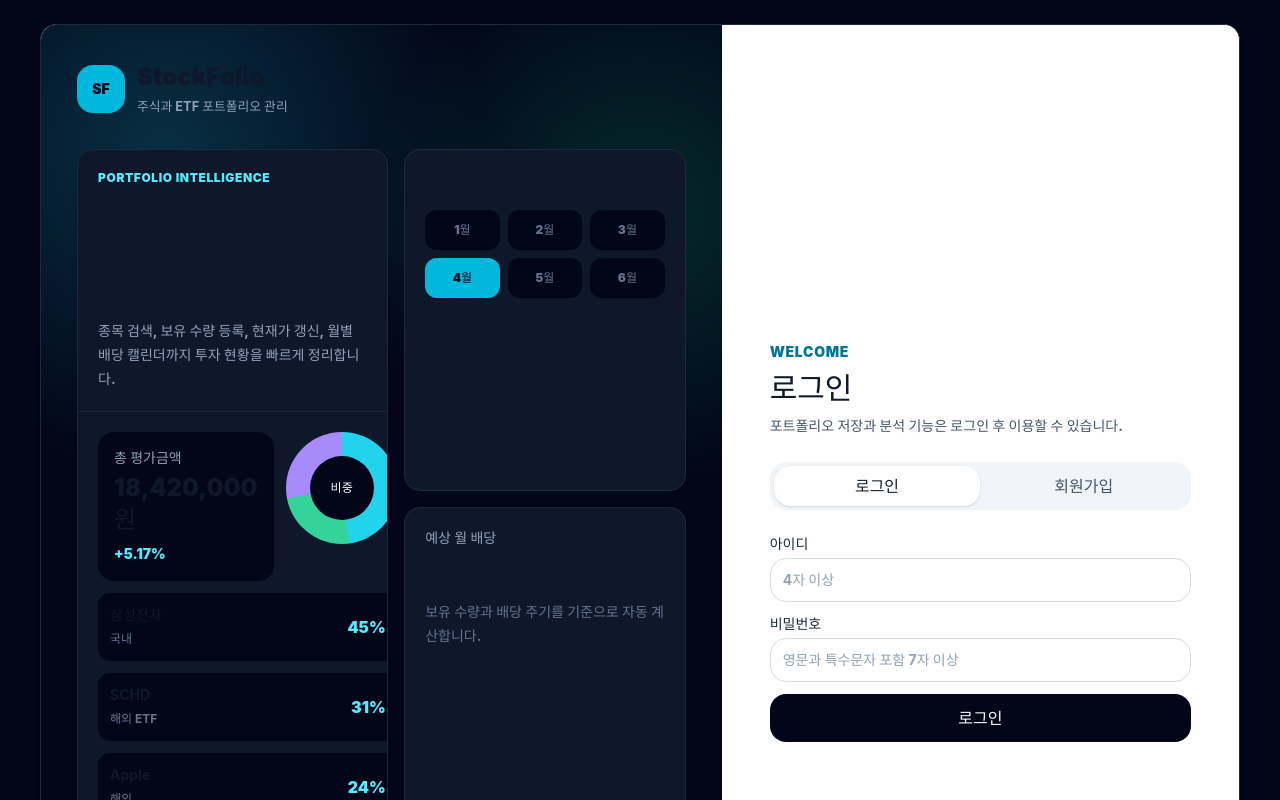
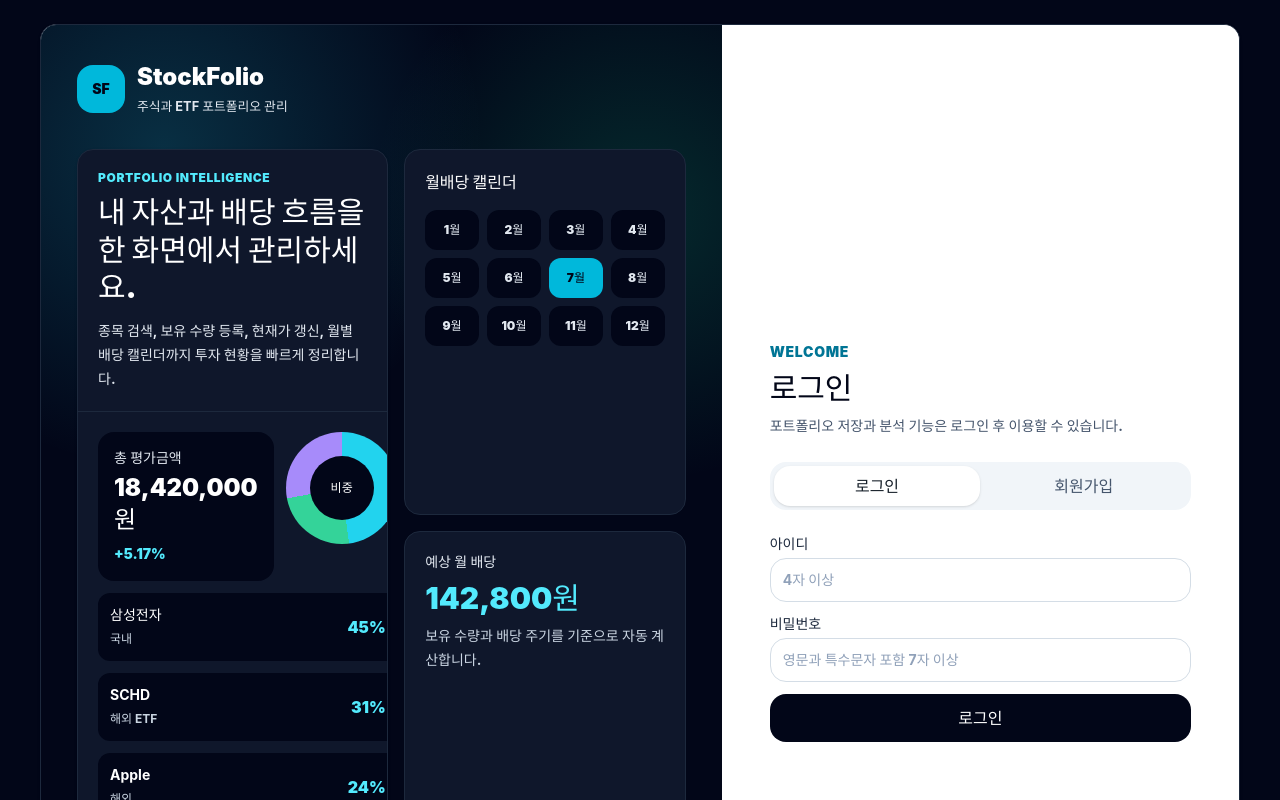
Before and after one commit to Hhan119/StockFolio, a React (Vite) app in the folder front/: page /login in a window 1280 px wide. Shown: the top 800 px of the page. Built offline with nearby package versions, Linux system fonts and the light colour scheme; no server answers.

Commit message:
Fix login promo contrast

```diff
--- a/front/src/index.css
+++ b/front/src/index.css
@@ -38,10 +38,10 @@ a {
   color: #17202a;
 }
 
-:where(.bg-white:not([class*="dark:bg-"]) h1),
-:where(.bg-white:not([class*="dark:bg-"]) h2),
-:where(.bg-white:not([class*="dark:bg-"]) h3),
-:where(.bg-white:not([class*="dark:bg-"]) strong) {
+:where(.bg-white:not([class*="dark:bg-"]) h1:not([class*="text-"])),
+:where(.bg-white:not([class*="dark:bg-"]) h2:not([class*="text-"])),
+:where(.bg-white:not([class*="dark:bg-"]) h3:not([class*="text-"])),
+:where(.bg-white:not([class*="dark:bg-"]) strong:not([class*="text-"])) {
   color: #0f172a;
 }
 
--- a/front/src/pages/auth/LoginPage.jsx
+++ b/front/src/pages/auth/LoginPage.jsx
@@ -72,7 +72,7 @@ function LoginPage() {
               <span className="grid h-12 w-12 place-items-center rounded-2xl bg-cyan-500 text-sm font-black text-slate-950">SF</span>
               <span>
                 <strong className="block text-2xl font-black text-white">StockFolio</strong>
-                <small className="font-bold text-slate-400">주식과 ETF 포트폴리오 관리</small>
+                <small className="font-bold text-slate-200">주식과 ETF 포트폴리오 관리</small>
               </span>
             </Link>
 
@@ -81,14 +81,14 @@ function LoginPage() {
                 <div className="border-b border-slate-800 p-5">
                   <p className="text-xs font-black uppercase tracking-wider text-cyan-300">Portfolio Intelligence</p>
                   <h2 className="mt-2 text-3xl font-black leading-tight text-white">내 자산과 배당 흐름을 한 화면에서 관리하세요.</h2>
-                  <p className="mt-3 text-sm font-bold leading-6 text-slate-400">
+                  <p className="mt-3 text-sm font-bold leading-6 text-slate-200">
                     종목 검색, 보유 수량 등록, 현재가 갱신, 월별 배당 캘린더까지 투자 현황을 빠르게 정리합니다.
                   </p>
                 </div>
                 <div className="grid gap-3 p-5">
                   <div className="grid gap-3 sm:grid-cols-[1fr_auto]">
                     <div className="rounded-2xl bg-slate-950 p-4">
-                      <p className="text-sm font-bold text-slate-400">총 평가금액</p>
+                      <p className="text-sm font-bold text-slate-200">총 평가금액</p>
                       <strong className="mt-1 block text-2xl font-black text-white">18,420,000원</strong>
                       <span className="mt-2 inline-block text-sm font-black text-cyan-300">+5.17%</span>
                     </div>
@@ -104,7 +104,7 @@ function LoginPage() {
                     <div className="grid grid-cols-[1fr_auto] items-center rounded-xl bg-slate-950 p-3" key={name}>
                       <div>
                         <strong className="block text-sm text-white">{name}</strong>
-                        <span className="text-xs font-bold text-slate-500">{market}</span>
+                        <span className="text-xs font-bold text-slate-300">{market}</span>
                       </div>
                       <span className="font-black text-cyan-300">{ratio}</span>
                     </div>
@@ -115,18 +115,18 @@ function LoginPage() {
               <div className="grid gap-4">
                 <div className="rounded-2xl border border-slate-800 bg-slate-900 p-5">
                   <h3 className="font-black text-white">월배당 캘린더</h3>
-                  <div className="mt-4 grid grid-cols-3 gap-2">
-                    {[1, 2, 3, 4, 5, 6].map((month) => (
-                      <div className={`rounded-xl p-3 text-center text-xs font-black ${month === 4 ? "bg-cyan-500 text-slate-950" : "bg-slate-950 text-slate-500"}`} key={month}>
+                  <div className="mt-4 grid grid-cols-4 gap-2">
+                    {Array.from({ length: 12 }, (_, index) => index + 1).map((month) => (
+                      <div className={`rounded-xl p-3 text-center text-xs font-black ${month === 7 ? "bg-cyan-500 text-slate-950" : "bg-slate-950 text-slate-200"}`} key={month}>
                         {month}월
                       </div>
                     ))}
                   </div>
                 </div>
                 <div className="rounded-2xl border border-slate-800 bg-slate-900 p-5">
-                  <p className="text-sm font-bold text-slate-400">예상 월 배당</p>
+                  <p className="text-sm font-bold text-slate-200">예상 월 배당</p>
                   <strong className="mt-2 block text-3xl font-black text-cyan-300">142,800원</strong>
-                  <p className="mt-2 text-sm font-bold leading-6 text-slate-500">보유 수량과 배당 주기를 기준으로 자동 계산합니다.</p>
+                  <p className="mt-2 text-sm font-bold leading-6 text-slate-300">보유 수량과 배당 주기를 기준으로 자동 계산합니다.</p>
                 </div>
               </div>
             </div>
@@ -136,7 +136,7 @@ function LoginPage() {
                 <article className="rounded-2xl border border-slate-800 bg-slate-900 p-4" key={item.title}>
                   <span className="grid h-10 w-10 place-items-center rounded-2xl bg-cyan-500/15 text-xs font-black text-cyan-300">{item.icon}</span>
                   <h2 className="mt-3 text-sm font-black text-white">{item.title}</h2>
-                  <p className="mt-1 text-xs font-bold leading-5 text-slate-400">{item.text}</p>
+                  <p className="mt-1 text-xs font-bold leading-5 text-slate-300">{item.text}</p>
                 </article>
               ))}
             </div>
```
